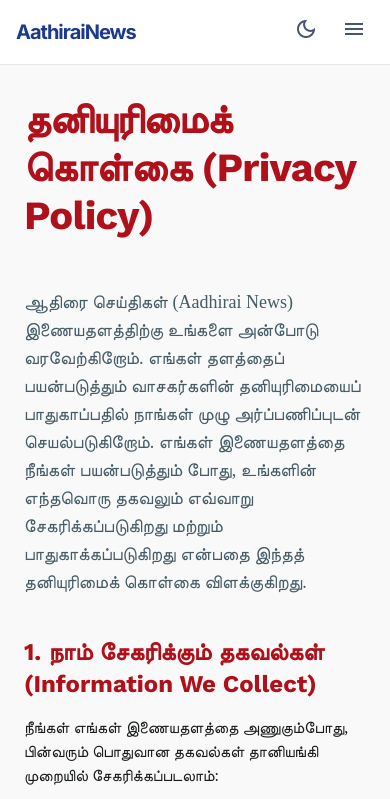
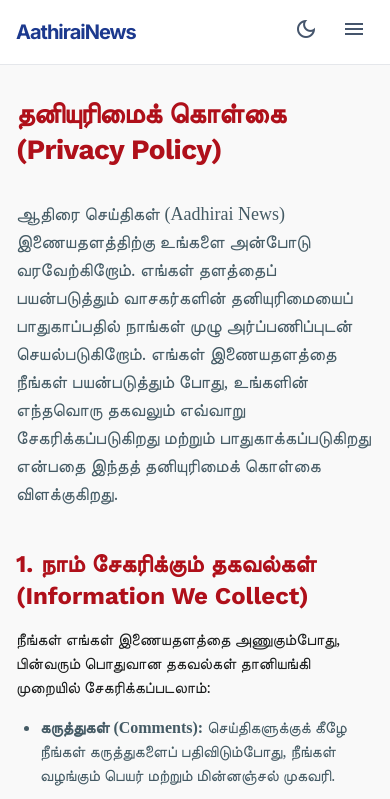
Before and after one commit to viyash-24/Aathirainews, a Next.js app: page /privacy in a window 390 px wide. Shown: the top 799 px of the page. Built offline with nearby package versions, Linux system fonts and the light colour scheme; a web font is replaced by a local one.

Commit message:
Responsiveness fixed

```diff
--- a/app/privacy/page.tsx
+++ b/app/privacy/page.tsx
@@ -12,8 +12,8 @@ export default function PrivacyPolicyPage() {
     <>
       <Navbar />
       <main className="pt-24 pb-20 bg-background text-on-background">
-        <section className="max-w-4xl mx-auto px-6">
-          <h1 className="font-['Work_Sans'] text-[40px] md:text-[48px] leading-[48px] md:leading-[56px] tracking-[-0.02em] font-bold text-primary mb-12">
+        <section className="max-w-4xl mx-auto px-4 sm:px-6">
+          <h1 className="font-['Work_Sans'] text-[28px] sm:text-[36px] md:text-[48px] leading-[36px] sm:leading-[44px] md:leading-[56px] tracking-[-0.02em] font-bold text-primary mb-8 sm:mb-12">
             தனியுரிமைக் கொள்கை (Privacy Policy)
           </h1>
 
```
